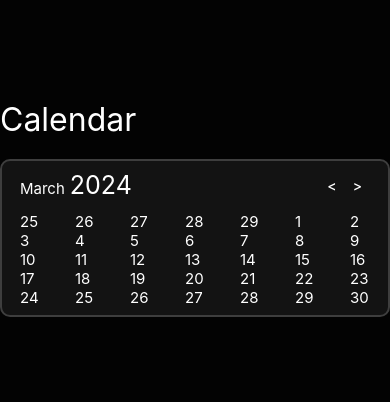
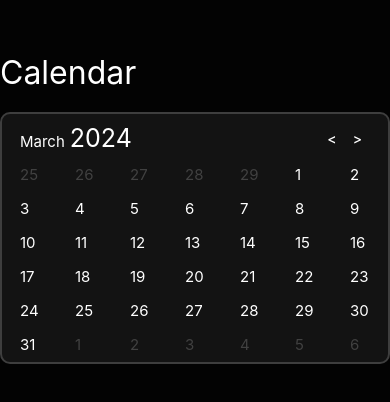
Before and after one commit to latobibor/take-home-calendar, a React Native app: screen / in a window 390 px wide. Shown: the part 214-616 px from the top of the page. Built offline with nearby package versions, Linux system fonts and the light colour scheme.

Commit message:
fix number of weeks per page (raised from 5 to 6)

```diff
--- a/components/days.tsx
+++ b/components/days.tsx
@@ -1,5 +1,5 @@
 import { StyleSheet, Text, View } from 'react-native';
-import { Day, getDaysForPage } from '../date-functions/date-functions';
+import { Day, getDaysForPage, JumpOperation } from '../date-functions/date-functions';
 
 
 interface DaysProps {
@@ -16,13 +16,15 @@ export function Days({year, month}: DaysProps) {
   const week3 = daysOfPage.slice(14, 21);
   const week4 = daysOfPage.slice(21, 28);
   const week5 = daysOfPage.slice(28, 35);
+  const week6 = daysOfPage.slice(35, 42);
 
-  return <View>
+  return <View style={styles.monthContainer}>
     <Week days={week1}/>
     <Week days={week2}/>
     <Week days={week3}/>
     <Week days={week4}/>
     <Week days={week5}/>
+    <Week days={week6}/>
   </View>
 }
 
@@ -33,11 +35,21 @@ interface WeekProps {
 function Week({days}: WeekProps) {
   return <View style={styles.weekContainer}>
     {days.map(day => (
-      <Text key={day.day + day.operation} style={styles.numberStyle}>{day.day}</Text>))}
+      <Text key={day.day + day.operation}
+            style={(day.operation === JumpOperation.Backward || day.operation === JumpOperation.Forward) ?
+              [styles.numberStyle, styles.darkStyle] : styles.numberStyle
+            }
+      >{day.day}
+      </Text>))}
   </View>
 }
 
 const styles = StyleSheet.create({
+  monthContainer: {
+    display: 'flex',
+    flexDirection: 'column',
+    gap: 15,
+  },
   weekContainer: {
     display: 'flex',
     flexDirection: 'row',
@@ -47,6 +59,9 @@ const styles = StyleSheet.create({
     fontSize: 15,
     color: 'white',
     width: 20,
+  },
+  darkStyle: {
+    color: '#414141'
   }
 });
 
--- a/date-functions/date-functions.ts
+++ b/date-functions/date-functions.ts
@@ -9,7 +9,7 @@ export type Day = {
   day: number,
 }
 
-const TOTAL_NUMBER_OF_DAYS_PER_PAGE = 5 * 7;
+const TOTAL_NUMBER_OF_DAYS_PER_PAGE = 6 * 7;
 
 // defining it as an object with named properties it is harder to pass year for month and vice versa
 interface GetDaysForPageParams {
```
